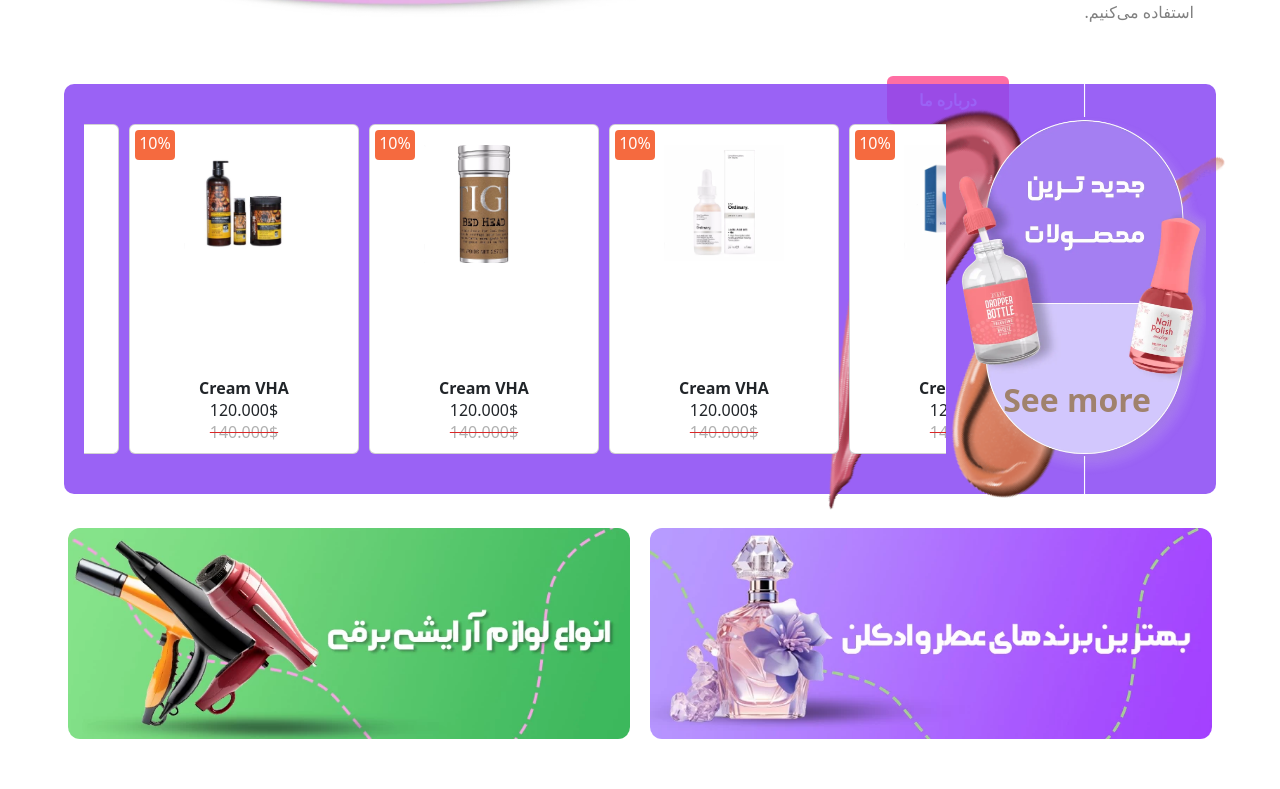
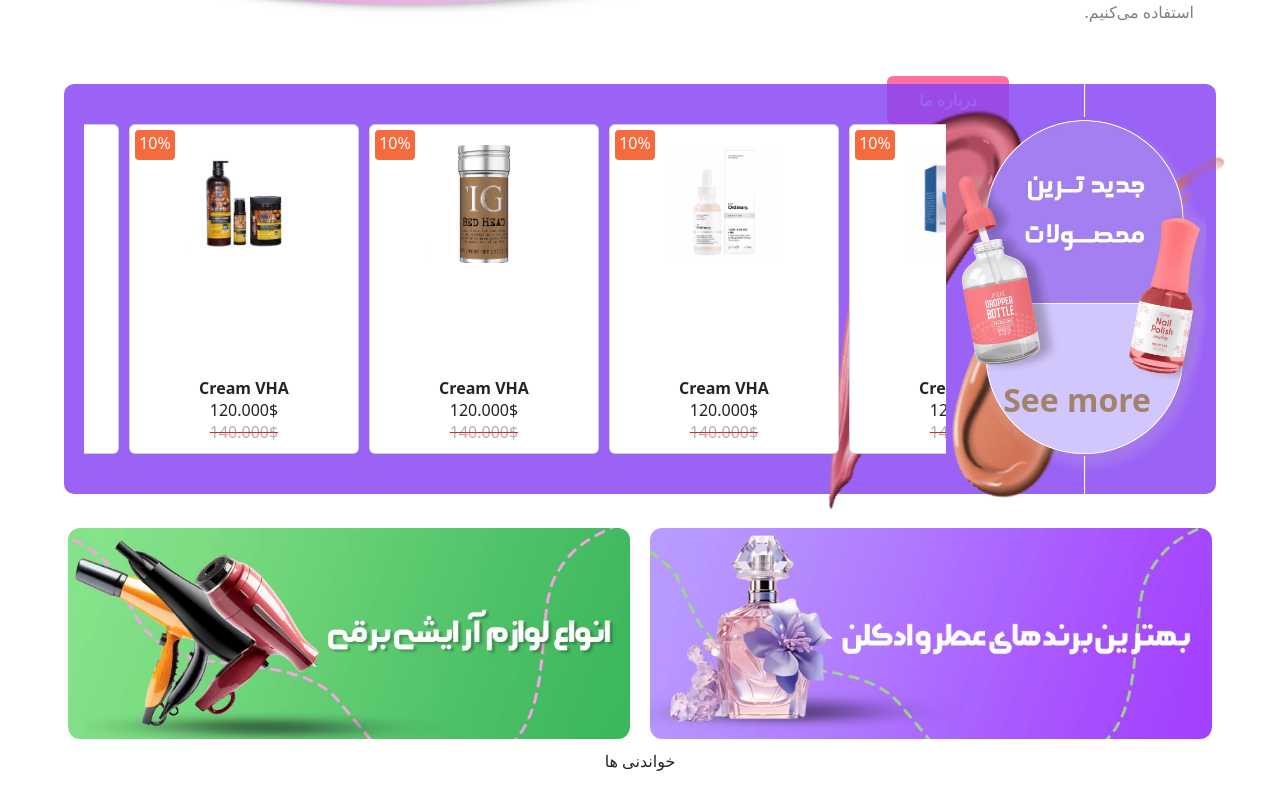
Before and after one commit to Mehdi-njfn/eseleshop, a React (Create React App) app: page / in a window 1280 px wide. Shown: the part 1812-2601 px from the top of the page. Before the commit the page ends 2561 px from the top, so only its background shows below. Built offline with nearby package versions, Linux system fonts and the light colour scheme.

Commit message:
update home

```diff
--- a/src/pages/home.jsx
+++ b/src/pages/home.jsx
@@ -548,7 +548,9 @@ const Home = () => {
         </div>
       </div>
       <div className="reading relative w-[100%] ">
-        <div className=" relative w-[100%]"></div>
+        <div className=" relative w-[100%]">
+          <p>خواندنی ها</p>
+        </div>
       </div>
 
     </>);
```
